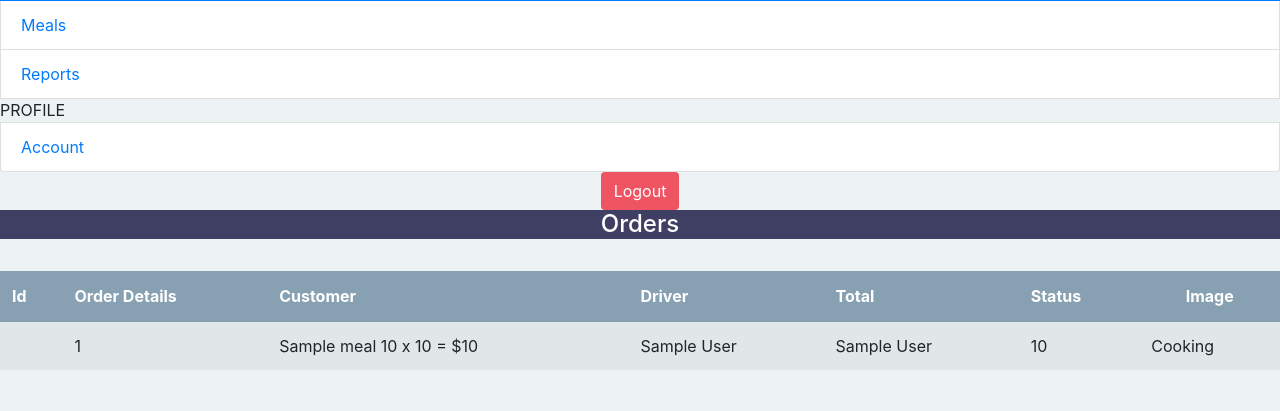
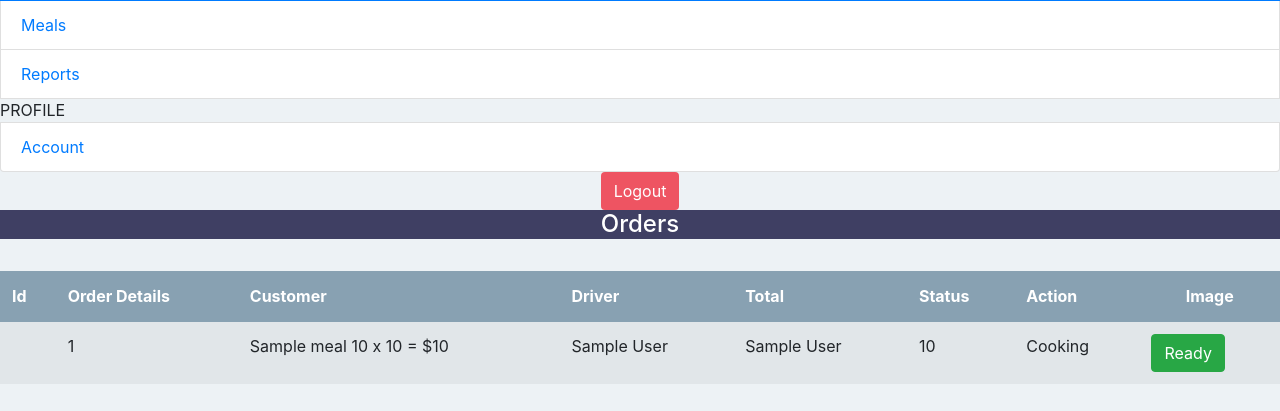
Before and after one commit to dmyma/iOS-Python-React, a Django app: page /restaurant/order/ in a window 1280 px wide. Shown: the part 286-697 px from the top of the page. Run offline with Django 3.2, Linux system fonts and the light colour scheme; a user stored in the database is signed in; tables that the repository leaves empty hold one stand-in row (values such as "Sample post"); grey boxes marked "Sample" are stand-in pictures; some libraries are stand-ins or nearby versions.

Commit message:
Order chaged from Cooking to ready

```diff
--- a/foodtaskerapp/templates/restaurant/order.html
+++ b/foodtaskerapp/templates/restaurant/order.html
@@ -16,6 +16,7 @@
             <th>Driver</th>
             <th>Total</th>
             <th>Status</th>
+            <th>Action</th>
             <th class="text-center">Image</th>
           </tr>
         </thead>
@@ -35,6 +36,15 @@
                   <td>{{ order.driver }}</td>
                   <td>{{ order.total }}</td>
                   <td>{{ order.get_status_display }}</td>
+                  <td>
+                    {% if order.status == 1 %}
+                      <form method="POST">
+                        {% csrf_token %}
+                        <input name="id" value="{{ order.id }}" hidden>
+                        <button class="btn btn-success">Ready</button>
+                      </form>
+                    {% endif %}
+                  </td>
                 </td>
               </tr>
 
--- a/foodtaskerapp/views.py
+++ b/foodtaskerapp/views.py
@@ -72,6 +72,12 @@ def restaurant_edit_meal(request, meal_id):
 
 @login_required(login_url='/restaurant/sign-in/')
 def restaurant_order(request):
+    if request.method == "POST":
+        order = Order.objects.get(id = request.POST["id"], restaurant = request.user.restaurant)
+        if order.status == Order.COOKING:
+            order.status = Order.READY
+            order.save()
+
     orders = Order.objects.filter(restaurant = request.user.restaurant).order_by("-id")
     return render(request, 'restaurant/order.html', {"orders": orders})
 
```
